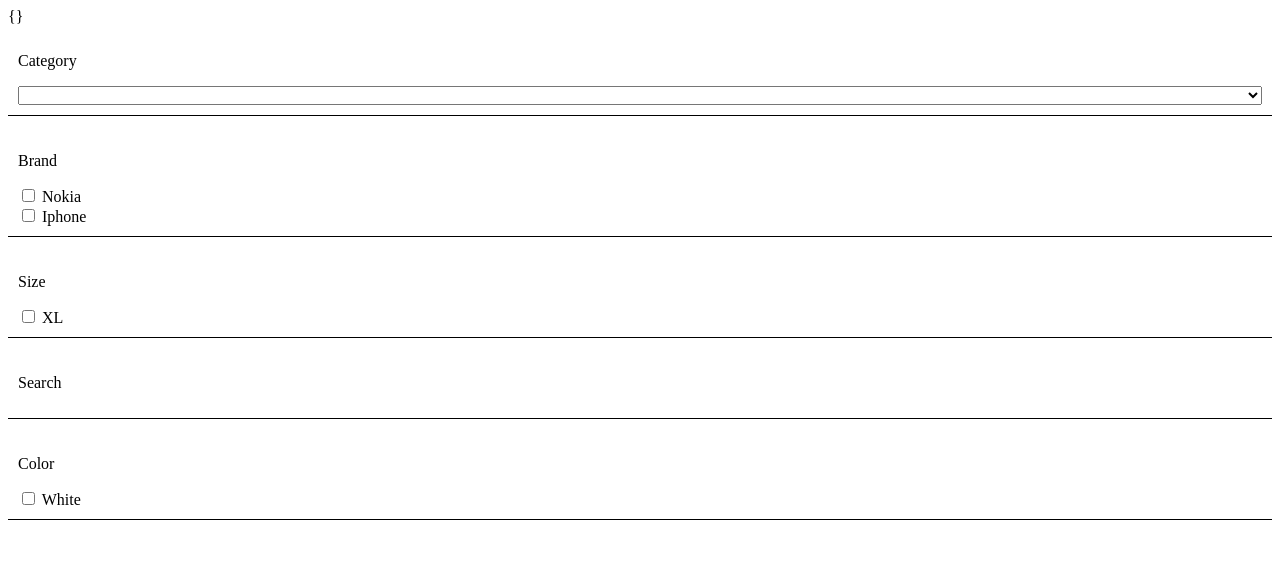
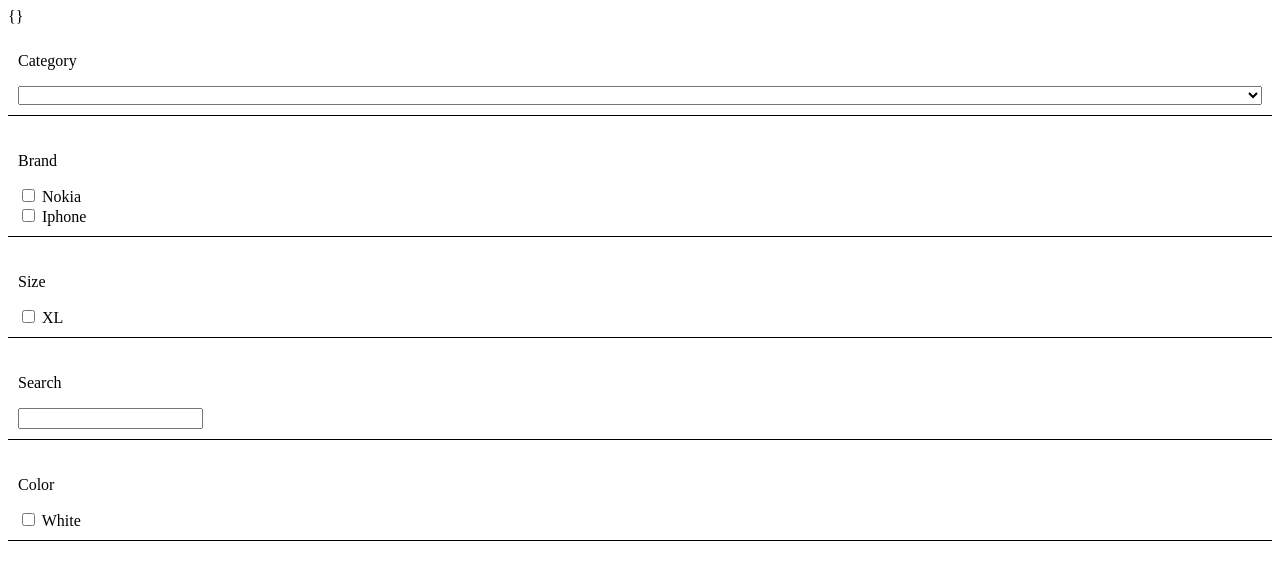
Before and after one commit to MostafaElGamal/vue-dynamic-filters, a Vue app: page / in a window 1280 px wide. Shown: the top 580 px of the page. Built offline with nearby package versions, Linux system fonts and the light colour scheme.

Commit message:
finish the text search

```diff
--- /dev/null
+++ b/src/vue-filter/Inputs/search.vue
@@ -0,0 +1,24 @@
+<template>
+  <div class="vue-filter__search-holder">
+    <input type="text" v-model="filterValue[searchValueKey]" />
+  </div>
+</template>
+<script>
+export default {
+  name: "search",
+  props: {
+    filterValue: {
+      type: Object,
+      default: () => ({}),
+    },
+    options: {
+      type: Array,
+      default: () => [],
+    },
+    searchValueKey: {
+      type: String,
+      default: "search",
+    },
+  },
+};
+</script>
--- a/src/vue-filter/filterInputs.vue
+++ b/src/vue-filter/filterInputs.vue
@@ -9,7 +9,7 @@
       :checkboxLabelKey="checkboxLabelKey"
       :checkboxValue="checkboxValue"
       @checkboxChangeToFilterInputs="checkboxChangedToIndex"
-    ></check-box>
+    />
     <custom-select
       v-if="filterType == selectCheckName"
       :options="options"
@@ -17,12 +17,20 @@
       :selectValueKey="selectValueKey"
       :selectValue="selectValue"
       :selectDisplayNameKey="selectDisplayNameKey"
-    ></custom-select>
+    />
+
+    <search
+      v-if="filterType == searchCheckName"
+      :options="options"
+      :filterValue="filterValue"
+      :searchValueKey="searchValueKey"
+    />
   </div>
 </template>
 <script>
 import checkBox from "./Inputs/checkbox";
 import customSelect from "./Inputs/customSelect";
+import search from "./Inputs/search";
 export default {
   name: "filter-inputs",
   props: {
@@ -73,10 +81,20 @@ export default {
       type: String,
       default: "",
     },
+    // Search Api's
+    searchValueKey: {
+      type: String,
+      default: "search",
+    },
+    searchCheckName: {
+      type: String,
+      default: "text",
+    },
   },
   components: {
     checkBox,
     customSelect,
+    search,
   },
 
   methods: {
--- a/src/vue-filter/index.vue
+++ b/src/vue-filter/index.vue
@@ -20,6 +20,8 @@
         :selectValue="selectValue"
         :selectValueKey="selectValueKey"
         :selectDisplayNameKey="selectDisplayNameKey"
+        :searchValueKey="searchValueKey"
+        :searchCheckName="searchCheckName"
         @checkboxChangedToVueFilter="sentCheckbox"
       ></filter-inputs>
     </div>
@@ -99,6 +101,15 @@ export default {
       type: String,
       default: "",
     },
+    // Search Api's
+    searchValueKey: {
+      type: String,
+      default: "search",
+    },
+    searchCheckName: {
+      type: String,
+      default: "text",
+    },
   },
   components: {
     filterInputs,
```
